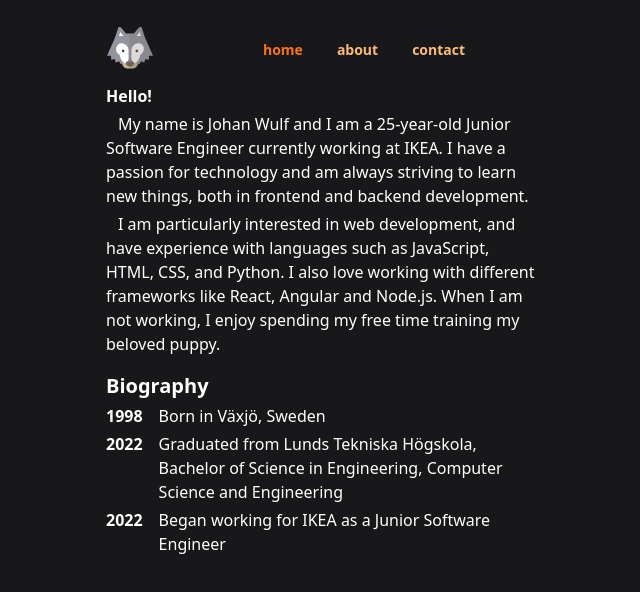
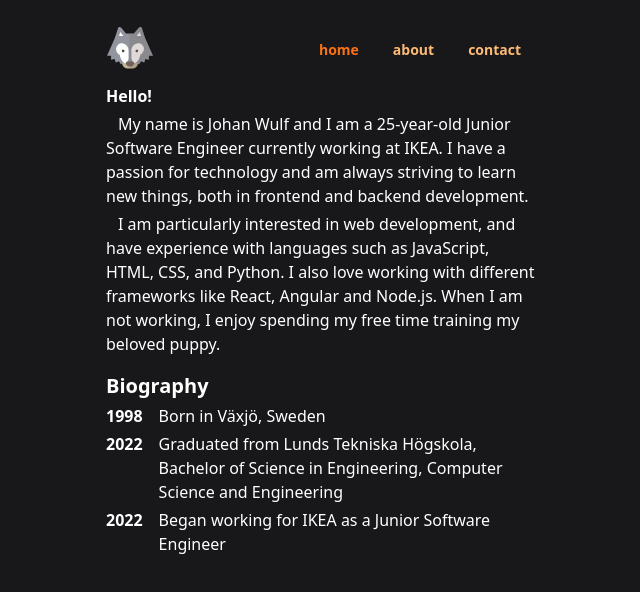
Before and after one commit to johanwulf/johanwulf.github.io, a React (Vite) app: page / in a window 1280 px wide. Shown: the top 592 px of the page, without its empty margins (318-958 px from the left). Built offline with nearby package versions, Linux system fonts and the light colour scheme.

Commit message:
fix navbar positioning

```diff
--- a/src/components/Navbar/Navbar.tsx
+++ b/src/components/Navbar/Navbar.tsx
@@ -17,7 +17,7 @@ export const Navbar = ({ children }: NavbarProps) => {
 
   return (
     <div className="navbar bg-zinc-900">
-      <div className="navbar-middle">
+      <div className="navbar-start">
         <button
           className="btn btn-square btn-link btn-ghost"
           onClick={() => handleLogoClick()}
@@ -33,8 +33,8 @@ export const Navbar = ({ children }: NavbarProps) => {
             Woof
           </div>
         </div>
-        {children}
       </div>
+      <div className="navbar-end">{children}</div>
     </div>
   );
 };
```
